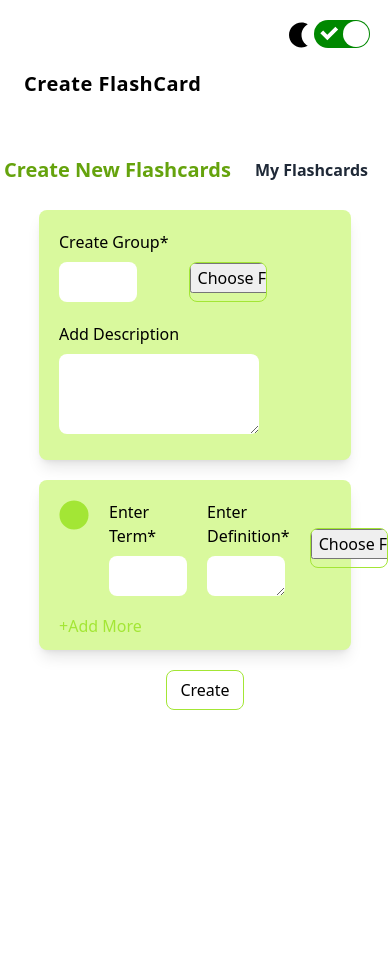
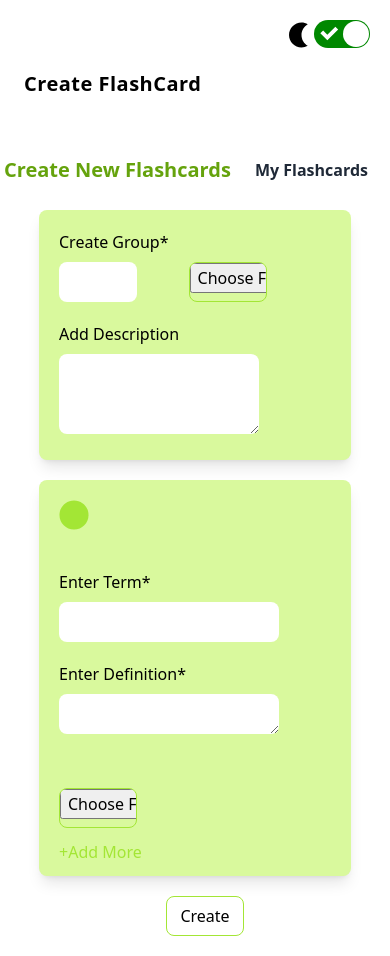
Before and after one commit to KomalPawar022/FlashCard-Generator1, a React (Create React App) app: page / in a window 390 px wide. Before the commit the page ends 844 px from the top, so only its background shows below. Built offline with nearby package versions, Linux system fonts and the light colour scheme; what @react-pdf/renderer would draw is missing.

Commit message:
Responsive AI

```diff
--- a/src/components/group-tile/index.jsx
+++ b/src/components/group-tile/index.jsx
@@ -30,7 +30,10 @@ export default function GroupTile({ group, description, noOfCards, groupImg }) {
           </p>
         </div>
         <div className="flex p-3 flex-row space-x-2">
-          <button className="border border-lime-600 rounded-lg w-[15vw] h-[40px] text-lime-600">
+          <button
+            className="border border-lime-600 rounded-lg w-[15vw] h-[40px] text-lime-600 sm:min-w-[112px]"
+            style={{ minWidth: "112px" }}
+          >
             <Link to={`/view-card/:${group}`}>View Cards</Link>
           </button>
 
--- a/src/pages/create-new.jsx
+++ b/src/pages/create-new.jsx
@@ -34,17 +34,26 @@ export default function CreateFlashcards() {
   const [warningMsg, setWarningMsg] = useState("");
 
   useEffect(() => {
+    if (warningMsg.length > 0) {
+      setTimeout(() => {
+        setWarningMsg("");
+      }, 3000);
+    }
+  }, [warningMsg]);
+
+  useEffect(() => {
     if (card != null && card.length > 0) {
       card.map((item) => {
         if (item.term === term) {
           console.log("Term Aready Exixts");
           setWarningMsg("The Term Already Exists");
           setTerm("");
-        } else {
-          setTimeout(() => {
-            setWarningMsg("");
-          }, 3000);
         }
+        // } else {
+        //   setTimeout(() => {
+        //     setWarningMsg("");
+        //   }, 3000);
+        // }
       });
     }
   }, [term]);
@@ -133,9 +142,9 @@ export default function CreateFlashcards() {
       setWarningMsg("The Card won't be saved");
     }
 
-    setTimeout(() => {
-      setWarningMsg("");
-    }, 3000);
+    // setTimeout(() => {
+    //   setWarningMsg("");
+    // }, 3000);
   }
 
   function handleSaveGroup(e) {
@@ -189,9 +198,9 @@ export default function CreateFlashcards() {
       setWarningMsg("Please Enter Group Name");
     }
 
-    setTimeout(() => {
-      setWarningMsg("");
-    }, 3000);
+    // setTimeout(() => {
+    //   setWarningMsg("");
+    // }, 3000);
   }
 
   return (
@@ -264,7 +273,7 @@ export default function CreateFlashcards() {
                 className="night-mode-container bg-lime-200 flex flex-col  w-[80vw] rounded-lg shadow-lg mt-5"
               >
                 <form>
-                  <div className="flex flex-row">
+                  <div className="flex flex-col md:flex-row ">
                     <div className="m-5">
                       <FaCircle
                         className="h-[30px] w-[30px]"
@@ -272,15 +281,14 @@ export default function CreateFlashcards() {
                       />
                       {item.id}
                     </div>
-                    <div className="mt-5  inline-block">
+                    <div>
+                      <div className="mt-5  inline-block ">
                         <p className="mb-2">Enter Term*</p>
 
                         <input
                           type="text"
-                        // placeholder={
-                        //   duplicateTerm ? "Term already exists" : null
-                        // }
                           className="w-[20vw] h-[40px] rounded-lg"
+                          style={{ minWidth: "220px" }}
                           value={item.term}
                           disabled={editCardId === item.id ? false : true}
                           onChange={(e) => {
@@ -292,9 +300,6 @@ export default function CreateFlashcards() {
                                   setWarningMsg("The Term already Exists");
                                 }
                               });
-                            setTimeout(() => {
-                              setWarningMsg("");
-                            }, 3000);
                             }
                             if (!flag) {
                               dispatch(
@@ -312,6 +317,7 @@ export default function CreateFlashcards() {
                         <textarea
                           type="text"
                           className="w-[20vw] h-[40px] rounded-lg"
+                          style={{ minWidth: "220px" }}
                           disabled={editCardId === item.id ? false : true}
                           onChange={(e) =>
                             dispatch(
@@ -324,6 +330,7 @@ export default function CreateFlashcards() {
                         >
                           {item.definition}
                         </textarea>
+                      </div>
                     </div>
                     <div className=" h-100 items-center">
                       <div className="space-y-2 flex flex-col">
@@ -387,7 +394,7 @@ export default function CreateFlashcards() {
       {/* ------------------------------ */}
       <div className="night-mode-container bg-lime-200 flex flex-col  w-[80vw] rounded-lg shadow-lg mt-5">
         <form>
-          <div className="flex flex-row">
+          <div className="flex flex-col sm:flex-row">
             <div className="m-5">
               <FaCircle
                 className="h-[30px] w-[30px]"
@@ -395,14 +402,16 @@ export default function CreateFlashcards() {
                 visible={true}
               />
             </div>
-            <div className="mt-5  inline-block">
+            <div className="flex flex-col md:flex-row">
+              <div className="flex flex-col sm:flex-row">
+                <div className="mt-5  inline-block ml-5">
                   <p className="mb-2">Enter Term*</p>
 
                   <input
                     type="text"
                     className="w-[20vw] h-[40px] rounded-lg"
+                    style={{ minWidth: "220px" }}
                     value={term}
-                // placeholder={duplicateTerm ? "Term already exists" : null}
                     onChange={(e) => setTerm(e.target.value)}
                     required
                   />
@@ -413,10 +422,12 @@ export default function CreateFlashcards() {
                   <textarea
                     type="text"
                     className="w-[20vw] h-[40px] rounded-lg"
+                    style={{ minWidth: "220px" }}
                     onChange={(e) => setDef(e.target.value)}
                     required
                     value={def.toString()}
                   />
+                </div>
               </div>
               <div className=" h-100 items-center">
                 {img ? (
@@ -433,6 +444,7 @@ export default function CreateFlashcards() {
                     />
                   </div>
                 )}
+              </div>
             </div>
           </div>
           <div className="my-3 ml-5">
```
Lines whose indentation alone changed are shown as unchanged.
